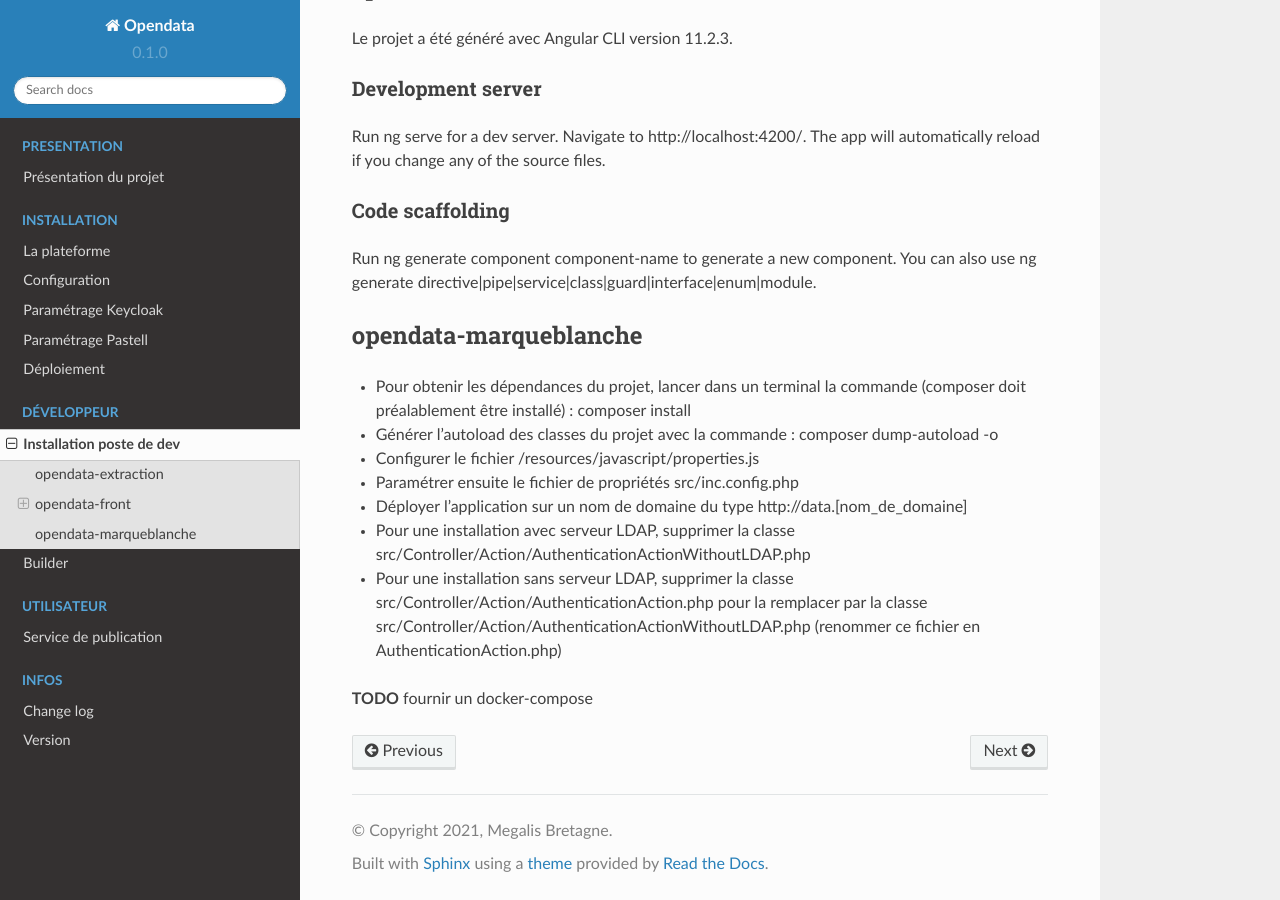
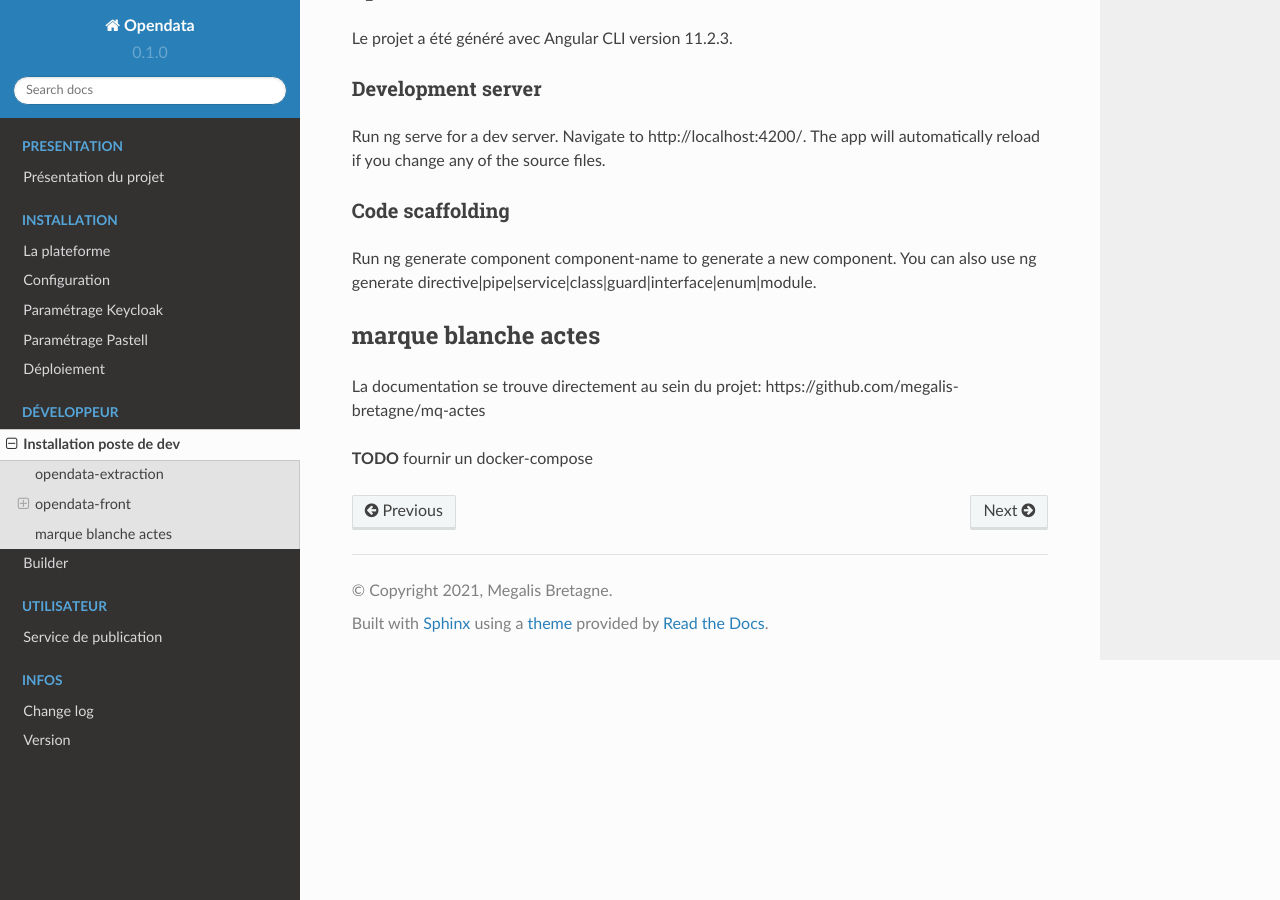
Before and after one commit to megalis-bretagne/opendata-documentation, a Sphinx documentation site: the page built from source/dev/installation.md, in a window 1280 px wide and 900 px high, scrolled down 649 px. Built offline with Sphinx 7.4.7 and the Read the Docs theme 2.0.0, drawn with Linux system fonts in a browser that asks for light colours.

Commit message:
Update installation.md

```diff
--- a/source/dev/installation.md
+++ b/source/dev/installation.md
@@ -33,17 +33,9 @@ Run ng serve for a dev server. Navigate to http://localhost:4200/. The app will
 Run ng generate component component-name to generate a new component. You can also use ng generate directive|pipe|service|class|guard|interface|enum|module.
 
 
+## marque blanche actes
 
-
-## opendata-marqueblanche
-
-- Pour obtenir les dépendances du projet, lancer dans un terminal la commande (composer doit préalablement être installé) : composer install
-- Générer l'autoload des classes du projet avec la commande : composer dump-autoload -o
-- Configurer le fichier /resources/javascript/properties.js
-- Paramétrer ensuite le fichier de propriétés src/inc.config.php
-- Déployer l'application sur un nom de domaine du type http://data.[nom_de_domaine]
-- Pour une installation avec serveur LDAP, supprimer la classe src/Controller/Action/AuthenticationActionWithoutLDAP.php
-- Pour une installation sans serveur LDAP, supprimer la classe src/Controller/Action/AuthenticationAction.php pour la remplacer par la classe src/Controller/Action/AuthenticationActionWithoutLDAP.php (renommer ce fichier en AuthenticationAction.php)
+La documentation se trouve directement au sein du projet: https://github.com/megalis-bretagne/mq-actes
 
 
 **TODO** fournir un docker-compose
```
